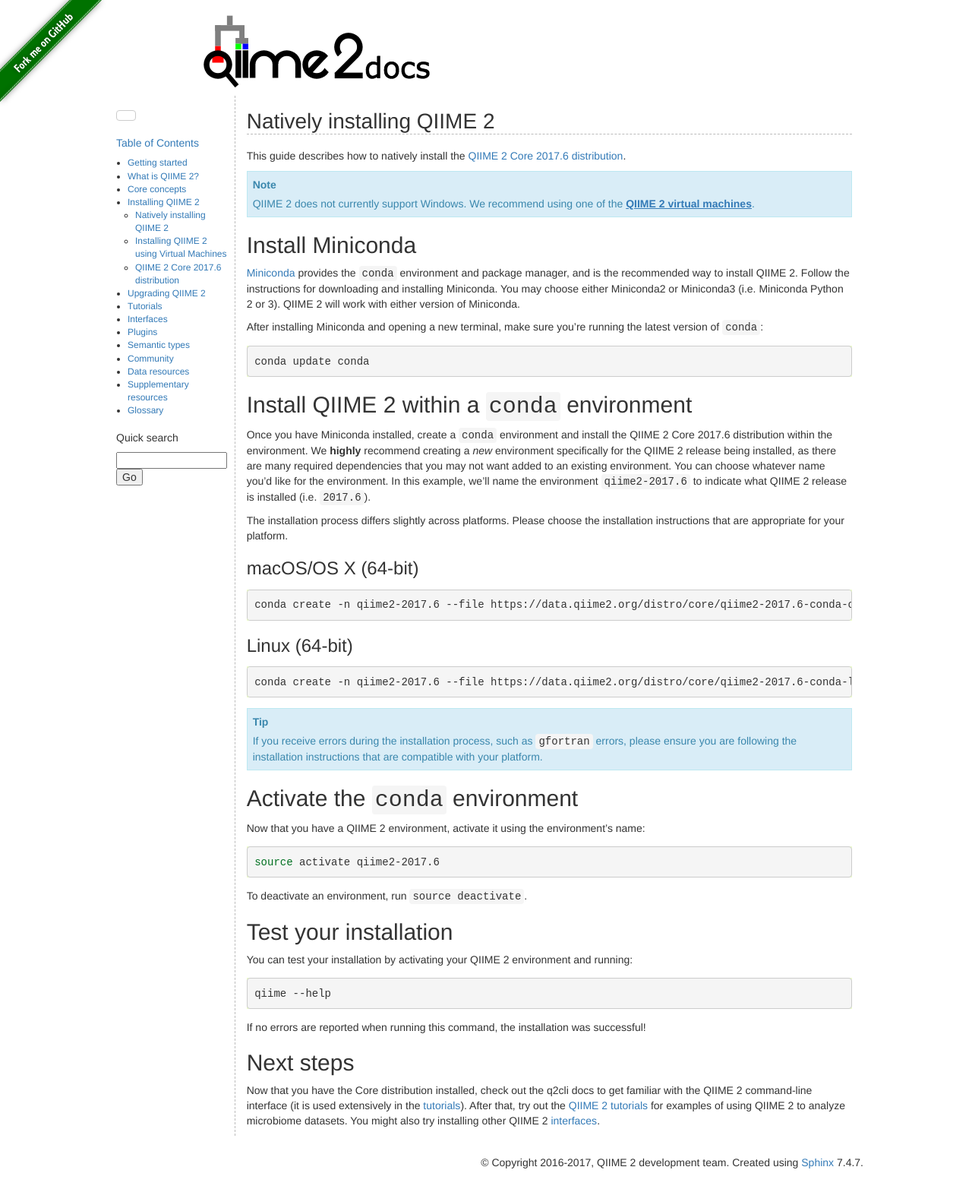
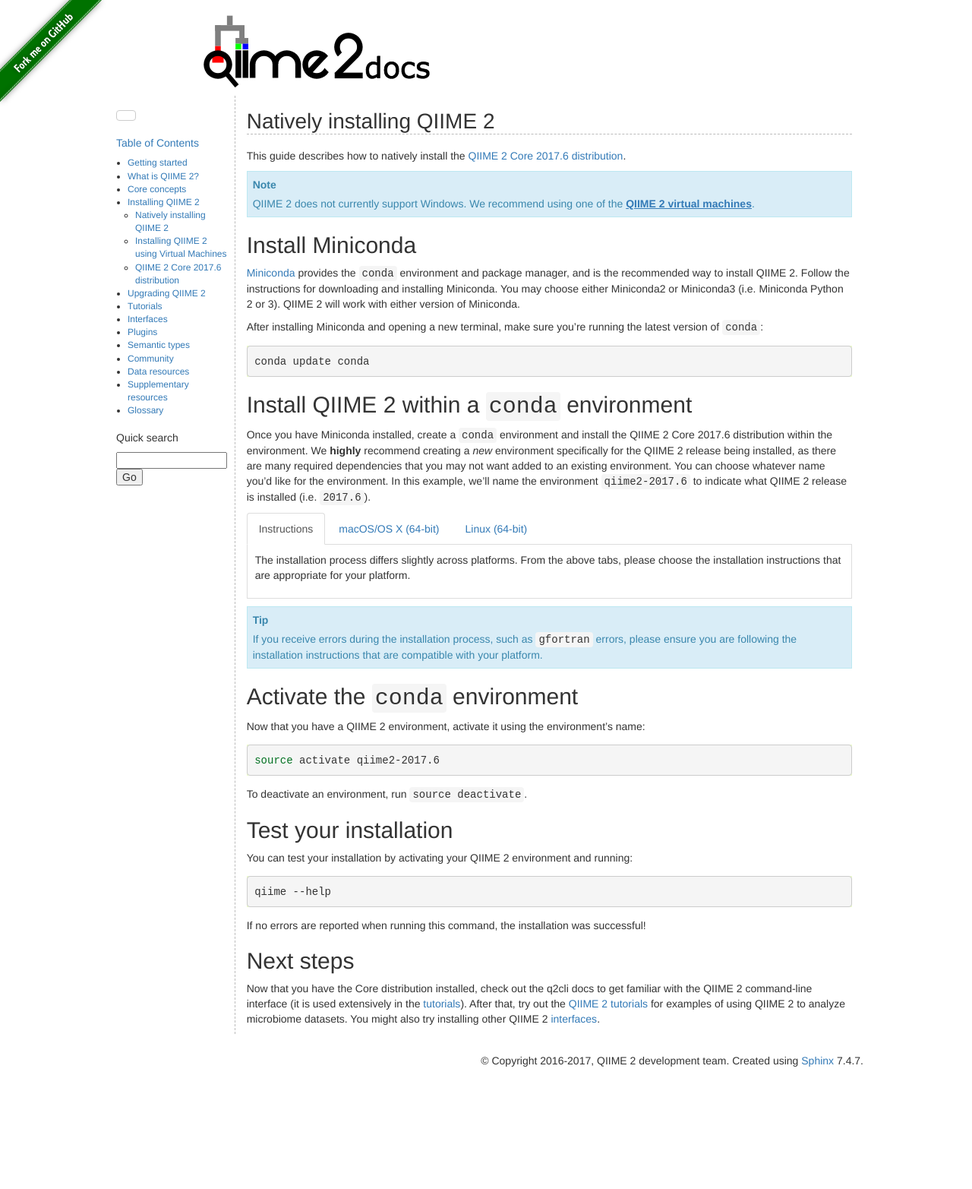
Before and after one commit to qiime2/docs, a Sphinx documentation site: the page built from source/install/native.rst, in a window 1280 px wide. Shown: the whole page at 76% size. Built offline with Sphinx 7.4.7, drawn with Linux system fonts in a browser that asks for light colours; pages that are not in the unit, such as notebooks, are missing from menus; the version number could not be read and is left out; after the commit the page ends 1431 px from its top, so only the background shows below that.

Commit message:
UX BUG: Native install (mac vs linux)

```diff
--- a/source/install/native.rst
+++ b/source/install/native.rst
@@ -22,23 +22,39 @@
 
 Once you have Miniconda installed, create a ``conda`` environment and install the QIIME 2 Core 2017.6 distribution within the environment. We **highly** recommend creating a *new* environment specifically for the QIIME 2 release being installed, as there are many required dependencies that you may not want added to an existing environment. You can choose whatever name you'd like for the environment. In this example, we'll name the environment ``qiime2-2017.6`` to indicate what QIIME 2 release is installed (i.e. ``2017.6``).
 
-The installation process differs slightly across platforms. Please choose the installation instructions that are appropriate for your platform.
 
-macOS/OS X (64-bit)
-~~~~~~~~~~~~~~~~~~~
+.. raw:: html
 
-.. command-block::
-   :no-exec:
+   <style>
+      .tab-content {
+         border-left: 1px solid #ddd;
+         border-right: 1px solid #ddd;
+         border-bottom: 1px solid #ddd;
+         padding: 10px;
+      }
+      .nav-tabs {
+         margin-bottom: 0;
+      }
+   </style>
+   <ul class="nav nav-tabs">
+      <li class="active"><a data-toggle="tab" href="#instructions">Instructions</a></li>
+      <li><a data-toggle="tab" href="#macOS">macOS/OS X (64-bit)</a></li>
+      <li><a data-toggle="tab" href="#linux">Linux (64-bit)</a></li>
+   </ul>
+   <div class="tab-content">
+      <div id="instructions" class="tab-pane fade in active">
+         <p>The installation process differs slightly across platforms. From the above tabs, please choose the installation instructions that are appropriate for your platform.</p>
+      </div>
+      <div id="macOS" class="tab-pane fade">
+         <p>In a terminal run the following command:</p>
+         <pre><code>conda create -n qiime2-2017.6 --file https://data.qiime2.org/distro/core/qiime2-2017.6-conda-osx-64.txt</code></pre>
+      </div>
+      <div id="linux" class="tab-pane fade">
+         <p>In a terminal run the following command:</p>
+         <pre><code>conda create -n qiime2-2017.6 --file https://data.qiime2.org/distro/core/qiime2-2017.6-conda-linux-64.txt</code></pre>
+      </div>
+   </div>
 
-   conda create -n qiime2-2017.6 --file https://data.qiime2.org/distro/core/qiime2-2017.6-conda-osx-64.txt
-
-Linux (64-bit)
-~~~~~~~~~~~~~~
-
-.. command-block::
-   :no-exec:
-
-   conda create -n qiime2-2017.6 --file https://data.qiime2.org/distro/core/qiime2-2017.6-conda-linux-64.txt
 
 .. tip:: If you receive errors during the installation process, such as ``gfortran`` errors, please ensure you are following the installation instructions that are compatible with your platform.
 
```
